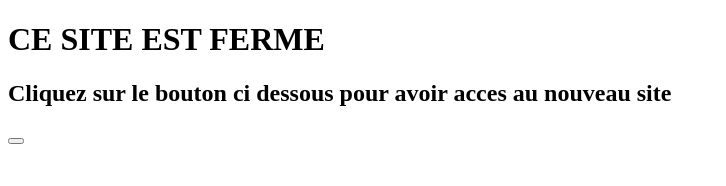
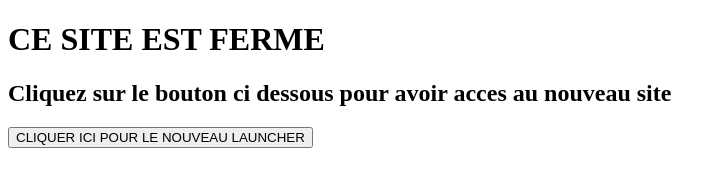
Before and after one commit to aurelienrubay/minescape, a plain HTML site: page index.html in a window 1280 px wide. Shown: the whole page, without its empty margins (0-726 px from the left). Drawn offline with Linux system fonts and the light colour scheme.

Commit message:
Update button

```diff
--- a/index.html
+++ b/index.html
@@ -8,6 +8,6 @@
 <body>
     <h1>CE SITE EST FERME</h1>
     <h2>Cliquez sur le bouton ci dessous pour avoir acces au nouveau site</h2>
-    <button onclick="window.location.href = 'https://bytesbrokers.github.io/launcher';"></button>
+    <button onclick="window.location.href = 'https://bytesbrokers.github.io/launcher';">CLIQUER ICI POUR LE NOUVEAU LAUNCHER</button>
 </body>
 </html>
```
